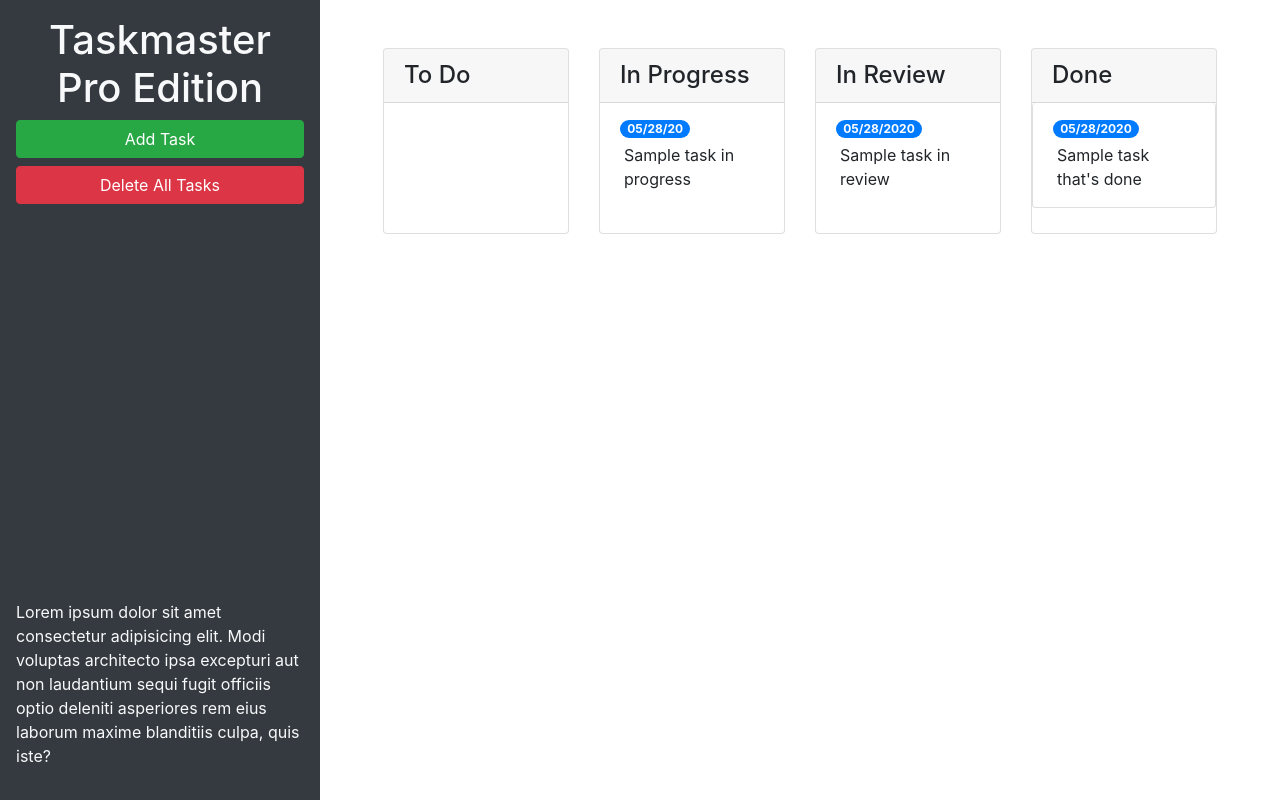
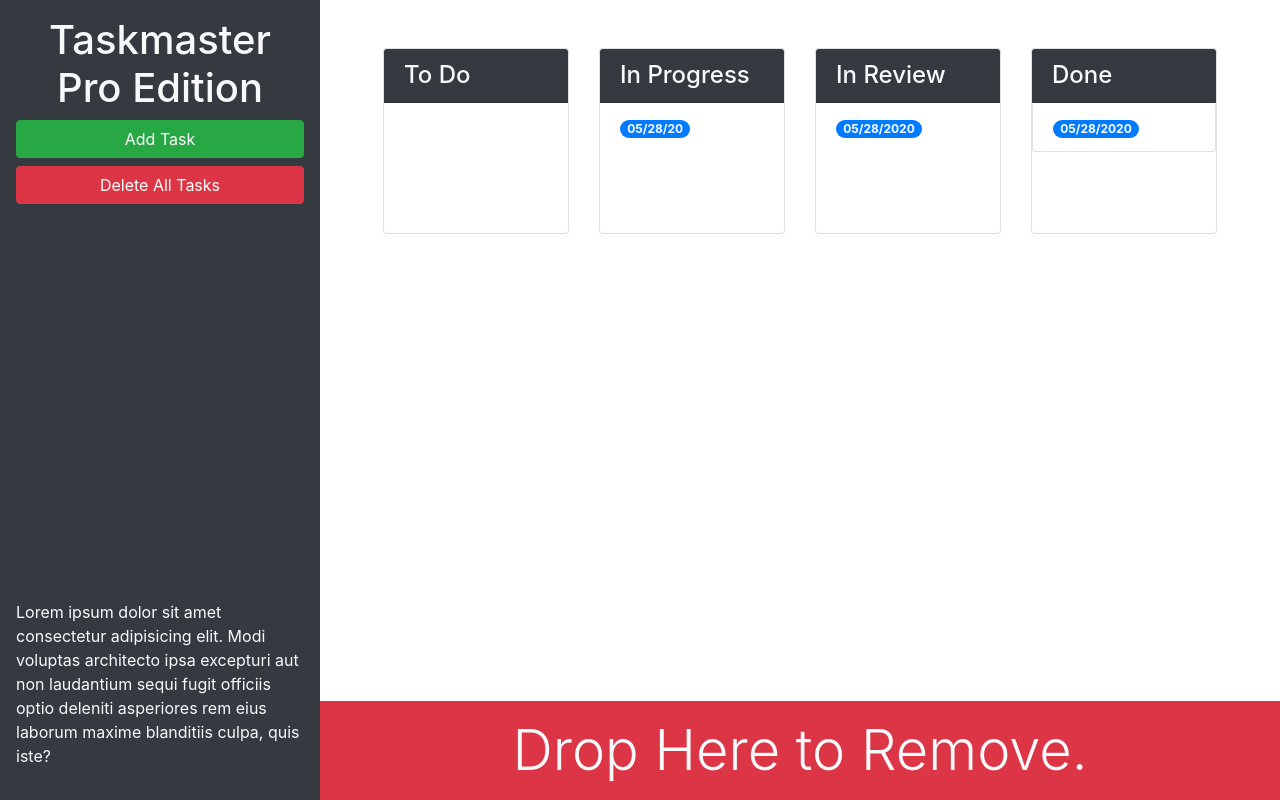
Before and after one commit to NonchalantGarage/taskmaster-pro, a plain HTML site: page index.html in a window 1280 px wide. Drawn offline with nearby package versions, Linux system fonts and the light colour scheme.

Commit message:
added bootstrap utilities

```diff
--- a/index.html
+++ b/index.html
@@ -13,22 +13,22 @@
 <body>
 
   <div class="row min-vh-100 no-gutters">
-    <header class="col-12 col-lg-3 bg-dark text-light d-flex flex-column p-4 p-lg-3">
+    <header class="col-12 col-lg-3 bg-dark text-light sticky-top d-flex flex-column p-4 p-lg-3">
       <h1 class="text-center">Taskmaster Pro Edition</h1>
       <button id="create-task" class="btn btn-block btn-success" data-toggle="modal" data-target="#task-form-modal">Add
         Task</button>
       <button id="remove-tasks" class="btn btn-block btn-danger">Delete All Tasks</button>
-      <p class="mt-auto">Lorem ipsum dolor sit amet consectetur adipisicing elit. Modi voluptas architecto ipsa
+      <p class="mt-auto d-none d-lg-block">Lorem ipsum dolor sit amet consectetur adipisicing elit. Modi voluptas architecto ipsa
         excepturi aut non
         laudantium sequi fugit officiis optio deleniti asperiores rem eius laborum maxime blanditiis culpa, quis iste?
       </p>
     </header>
-    <main class="col-12 col-lg-9">
+    <main class="col-12 col-lg-9 d-flex flex-column">
       <div class="m-5 row justify-content-around">
         <!-- to do start  -->
         <div class="col-  12 col-md-6 col-xl-3 mb-3">
             <div class= "card">
-            <h4 class="card-header">To Do</h4>
+            <h4 class="card-header bg-dark text-light">To Do</h4>
             <ul id="list-toDo" class="list-group list-group-flush"> </ul>
           </div>
         </div>
@@ -36,11 +36,10 @@
         <!-- in progress Start  -->
         <div class="col-12 col-md-6 col-xl-3 mb-3">
             <div class="card">
-            <h4 class ="card-header">In Progress</h4>
+            <h4 class ="card-header bg-dark text-light">In Progress</h4>
             <ul id="list-inProgress" class = "list-group list-group-flush">
               <li class="list-group-item">
                 <span class= "badge badge-primary badge-pill">05/28/20</span>
-                <p class="m-1">Sample task in progress</p>
               </li>
             </ul>
           </div>
@@ -49,11 +48,10 @@
          <!-- in review start -->
         <div class="col-12 col-md-6 col-xl-3 mb-3">
           <div class= "card">
-            <h4 class="card-header">In Review</h4>
+            <h4 class="card-header bg-dark text-light">In Review</h4>
             <ul id="list-inReview" class="list-group list-group-flush">
               <li class="list-group-item">
                 <span class="badge badge-primary badge-pill">05/28/2020</span>
-                <p class="m-1">Sample task in review</p>
               </li>
             </ul>
           </div>
@@ -62,16 +60,20 @@
         <!-- done start -->
         <div class="col-12 col-md-6 col-xl-3 mb-3">
           <div class= "card">
-            <h4 class="card-header">Done</h4>
+            <h4 class="card-header bg-dark text-light">Done</h4>
             <ul id="list-done" class="list-group">
               <li class="list-group-item list-group-flush">
                 <span class="badge badge-primary badge-pill">05/28/2020</span>
-                <p class="m-1">Sample task that's done</p>
               </li>
             </ul>
           </div>
         </div>
         <!-- done end -->
+      </div>
+      <div id="trash" class="mt-auto">
+        <div class="w-100 bg-danger p-3 text-center text-light display-4">
+          Drop Here to Remove.
+        </div>
       </div>
     </main>
   </div>
```
